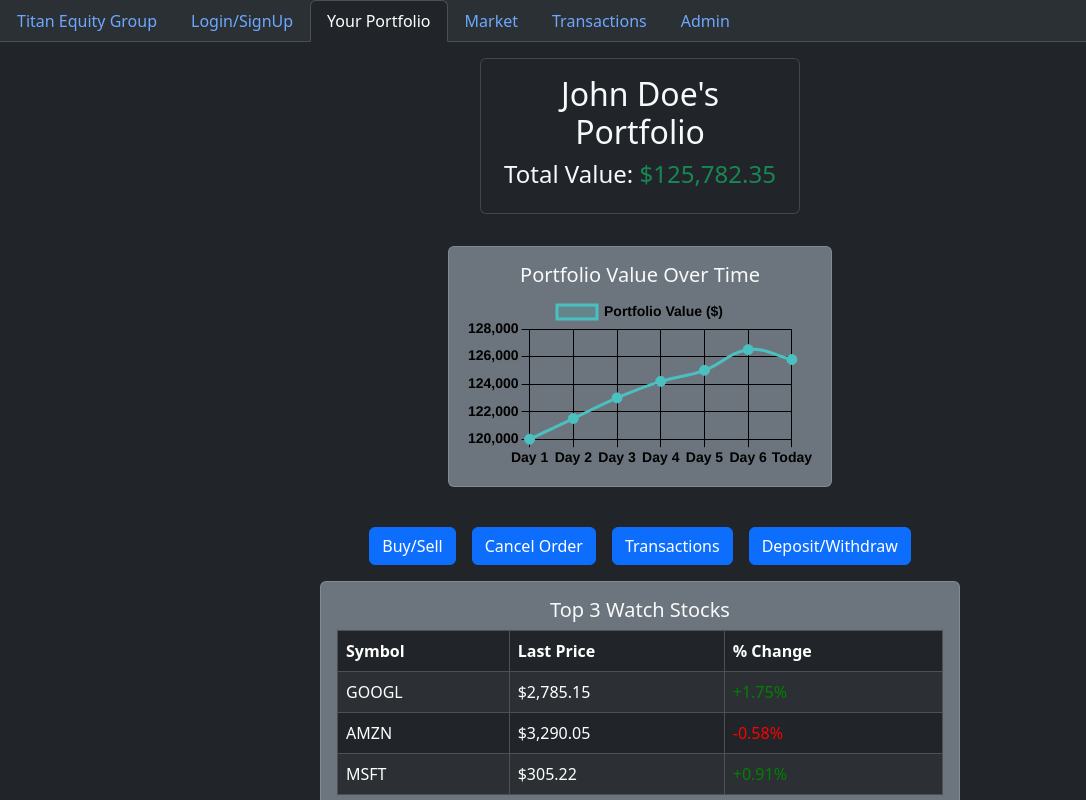
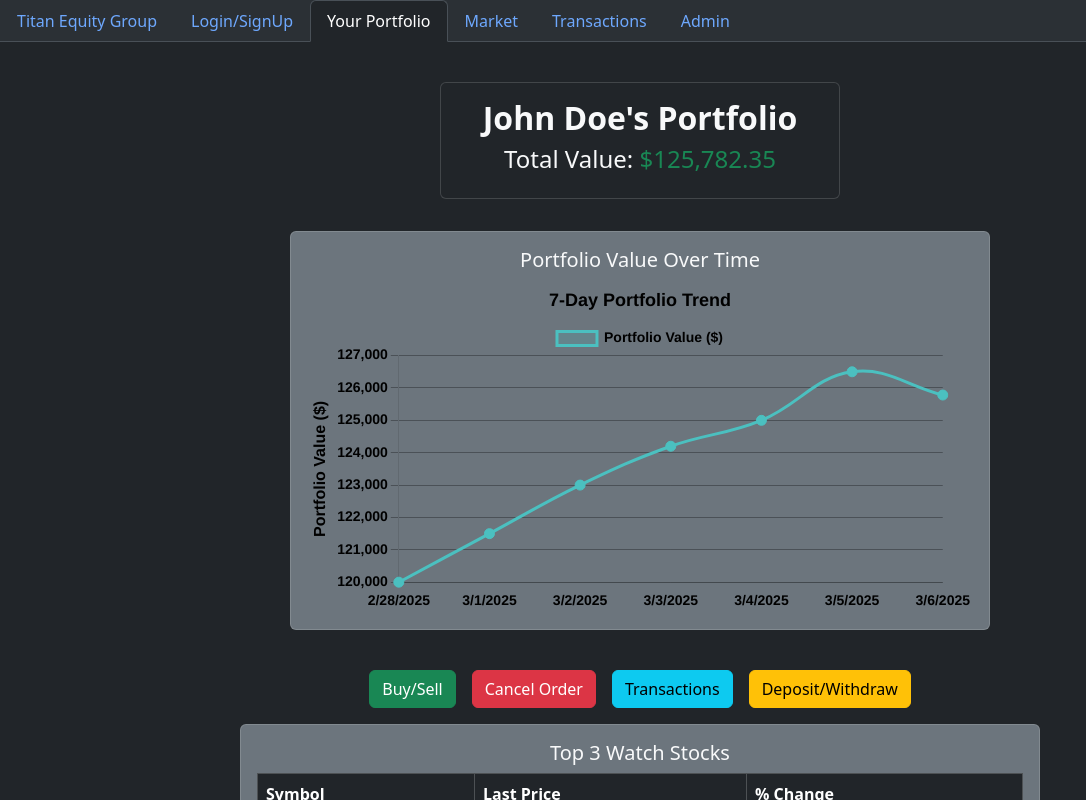
Before and after one commit to marscodeshere/TitanEquityGroup, a React (Create React App) app in the folder titanequityshared/: page /portfolio in a window 1280 px wide. Shown: the top 800 px of the page, without its empty margins (0-1086 px from the left). Built offline with nearby package versions, Linux system fonts and the light colour scheme.

Commit message:
added alittle more to the portfolio
update!

```diff
--- a/titanequityshared/src/Portfolio.js
+++ b/titanequityshared/src/Portfolio.js
@@ -1,6 +1,9 @@
 import Button from "react-bootstrap/Button";
 import Table from "react-bootstrap/Table";
 import Card from "react-bootstrap/Card";
+import Container from "react-bootstrap/Container";
+import Row from "react-bootstrap/Row";
+import Col from "react-bootstrap/Col";
 import { Line } from "react-chartjs-2";
 import {
   Chart as ChartJS,
@@ -9,11 +12,12 @@ import {
   LinearScale,
   PointElement,
   Tooltip,
-  Legend
+  Legend,
+  Title
 } from "chart.js";
 
 // Register required Chart.js components
-ChartJS.register(LineElement, CategoryScale, LinearScale, PointElement, Tooltip, Legend);
+ChartJS.register(LineElement, CategoryScale, LinearScale, PointElement, Tooltip, Legend, Title);
 
 export default function Portfolio() {
   const userName = "John Doe";
@@ -22,14 +26,21 @@ export default function Portfolio() {
   // Mock historical portfolio data (e.g., last 7 days)
   const portfolioHistory = [120000, 121500, 123000, 124200, 125000, 126500, 125782];
 
-  // **Top 3 Watch Stocks (Just for viewing)**
+  // Generate mock dates for X-axis
+  const labels = Array.from({ length: 7 }, (_, i) => {
+    const date = new Date();
+    date.setDate(date.getDate() - (6 - i));
+    return date.toLocaleDateString();
+  });
+
+  // Top 3 Watch Stocks
   const watchStocks = [
     { symbol: "GOOGL", lastPrice: "$2,785.15", change: "+1.75%" },
     { symbol: "AMZN", lastPrice: "$3,290.05", change: "-0.58%" },
     { symbol: "MSFT", lastPrice: "$305.22", change: "+0.91%" }
   ];
 
-  // **Purchased Stocks (Your Portfolio)**
+  // Purchased Stocks
   const purchasedStocks = [
     { symbol: "AAPL", quantity: 10, price: "$175.32" },
     { symbol: "TSLA", quantity: 5, price: "$720.12" },
@@ -38,14 +49,14 @@ export default function Portfolio() {
 
   // Graph Data
   const data = {
-    labels: ["Day 1", "Day 2", "Day 3", "Day 4", "Day 5", "Day 6", "Today"], // X-axis labels
+    labels,
     datasets: [
       {
         label: "Portfolio Value ($)",
         data: portfolioHistory,
         borderColor: "rgba(75,192,192,1)",
         backgroundColor: "rgba(75,192,192,0.2)",
-        tension: 0.4, // Smooth curve
+        tension: 0.4,
         pointRadius: 5,
         pointBackgroundColor: "rgba(75,192,192,1)"
       }
@@ -57,59 +68,80 @@ export default function Portfolio() {
     responsive: true,
     plugins: {
       legend: {
-                display: true,  // This should be here
+        display: true,
         labels: {
-        color: "#000000", // Set the legend label color to black
+          color: "#000000",
           font: {
             weight: "bold",
             size: 14
           }
         }
       },
-    tooltip: { enabled: true }
+      tooltip: { enabled: true },
+      title: {
+        display: true,
+        text: "7-Day Portfolio Trend",
+        color: "#000000",
+        font: {
+          size: 18,
+          weight: "bold"
+        }
+      }
     },
     scales: {
       x: {
         display: true,
-        ticks:{
-        color: "#000000",font: { weight: "bold", size: 14 } },
-        grid: { color: "rgba(0,0,0,0,0)" }
+        ticks: {
+          color: "#000000",
+          font: { weight: "bold", size: 14 }
+        },
+        grid: { color: "rgba(0,0,0,0)" }
       },
       y: {
         display: true,
-        ticks:{
-        color: "#000000", font: { weight: "bold", size: 14 } },
-        grid: { color: "rgba(0,0,0.3)" }
+        title: {
+          display: true,
+          text: "Portfolio Value ($)",
+          color: "#000000",
+          font: { weight: "bold", size: 16 }
+        },
+        ticks: {
+          color: "#000000",
+          font: { weight: "bold", size: 14 }
+        },
+        grid: { color: "rgba(0,0,0,0.3)" }
       }
     }
   };
 
   return (
-    <div className="d-flex flex-column align-items-center">
+    <Container className="d-flex flex-column align-items-center mt-4">
       {/* Portfolio Card */}
-      <Card className="m-3 p-3 bg-dark text-light" style={{ width: "25%" }}>
+      <Card className="m-3 p-3 bg-dark text-light w-100" style={{ maxWidth: "400px" }}>
         <div className="text-center">
-          <h2 className="font-bold">{userName}'s Portfolio</h2>
-          <h4>Total Value: <span className="text-success">{totalPortfolioValue}</span></h4>
+          <h2 className="fw-bold">{userName}'s Portfolio</h2>
+          <h4>
+            Total Value: <span className="text-success">{totalPortfolioValue}</span>
+          </h4>
         </div>
       </Card>
 
-      {/* Portfolio Value Graph */}
-      <Card className="m-3 p-3 bg-secondary text-light" style={{ width: "30%" }}>
+      {/* Portfolio Graph */}
+      <Card className="m-3 p-3 bg-secondary text-light w-100" style={{ maxWidth: "700px" }}>
         <h5 className="text-center">Portfolio Value Over Time</h5>
         <Line data={data} options={options} />
       </Card>
 
-      {/* Buttons for Navigation */}
-      <div className="d-flex justify-content-center gap-3 mt-4">
-        <Button>Buy/Sell</Button>
-        <Button>Cancel Order</Button>
-        <Button>Transactions</Button>
-        <Button>Deposit/Withdraw</Button>
+      {/* Buttons */}
+      <div className="d-flex justify-content-center gap-3 mt-4 flex-wrap">
+        <Button variant="success">Buy/Sell</Button>
+        <Button variant="danger">Cancel Order</Button>
+        <Button variant="info">Transactions</Button>
+        <Button variant="warning">Deposit/Withdraw</Button>
       </div>
 
-      {/* Top 3 Watch Stocks */}
-      <Card className="m-3 p-3 bg-secondary text-light" style={{ width: "50%" }}>
+      {/* Watch Stocks */}
+      <Card className="m-3 p-3 bg-secondary text-light w-100" style={{ maxWidth: "800px" }}>
         <h5 className="text-center">Top 3 Watch Stocks</h5>
         <Table striped bordered hover variant="dark">
           <thead>
@@ -124,7 +156,7 @@ export default function Portfolio() {
               <tr key={index}>
                 <td>{stock.symbol}</td>
                 <td>{stock.lastPrice}</td>
-                <td style={{ color: stock.change.includes("-") ? "red" : "green" }}>{stock.change}</td>
+                <td style={{ color: stock.change.includes("-") ? "red" : "limegreen" }}>{stock.change}</td>
               </tr>
             ))}
           </tbody>
@@ -132,7 +164,7 @@ export default function Portfolio() {
       </Card>
 
       {/* Purchased Stocks */}
-      <Card className="m-3 p-3 bg-secondary text-light" style={{ width: "50%" }}>
+      <Card className="m-3 p-3 bg-secondary text-light w-100" style={{ maxWidth: "800px" }}>
         <h5 className="text-center">Your Purchased Stocks</h5>
         <Table striped bordered hover variant="dark">
           <thead>
@@ -153,6 +185,6 @@ export default function Portfolio() {
           </tbody>
         </Table>
       </Card>
-    </div>
+    </Container>
   );
 }
```
Lines whose indentation alone changed are shown as unchanged.
